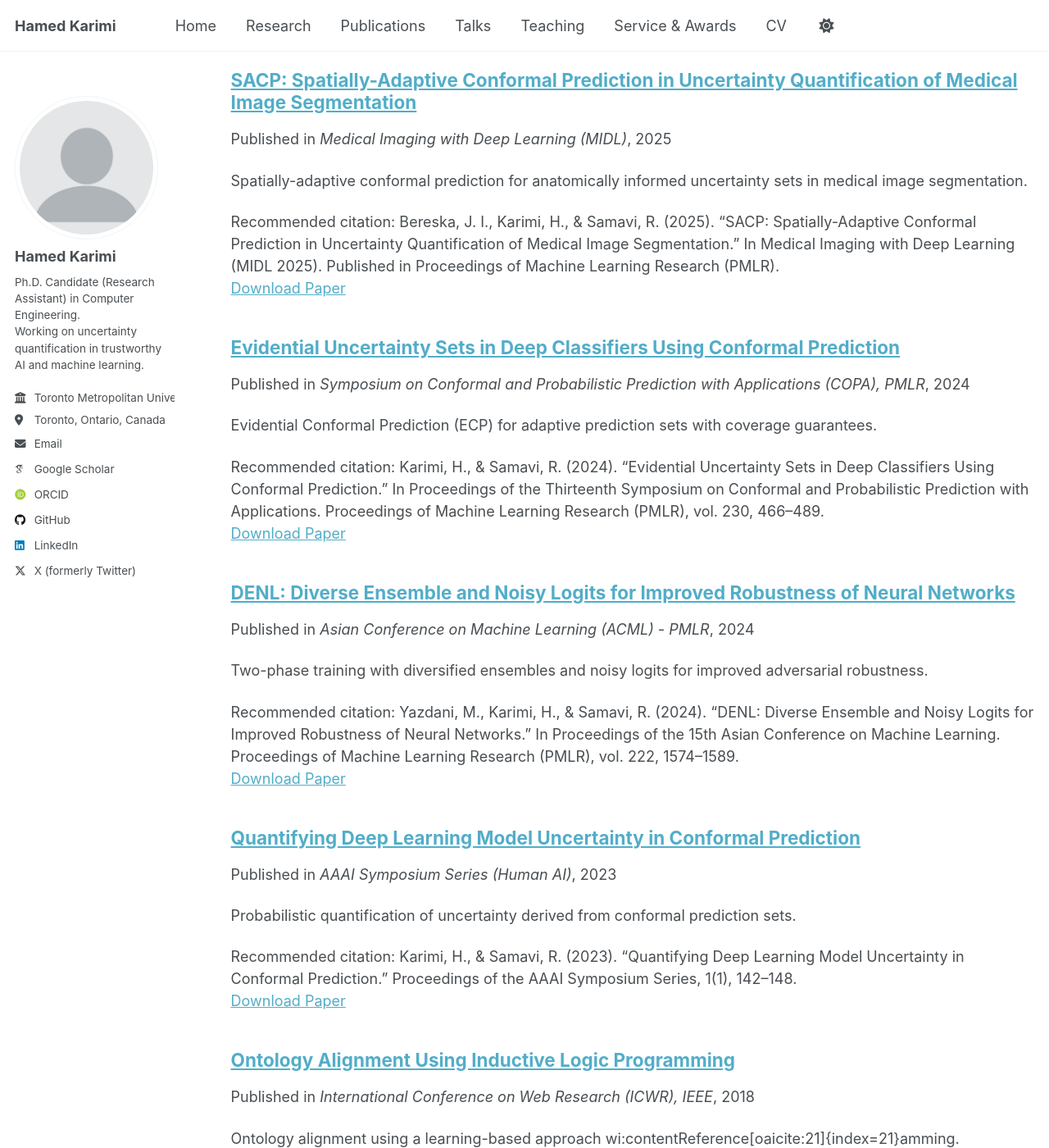
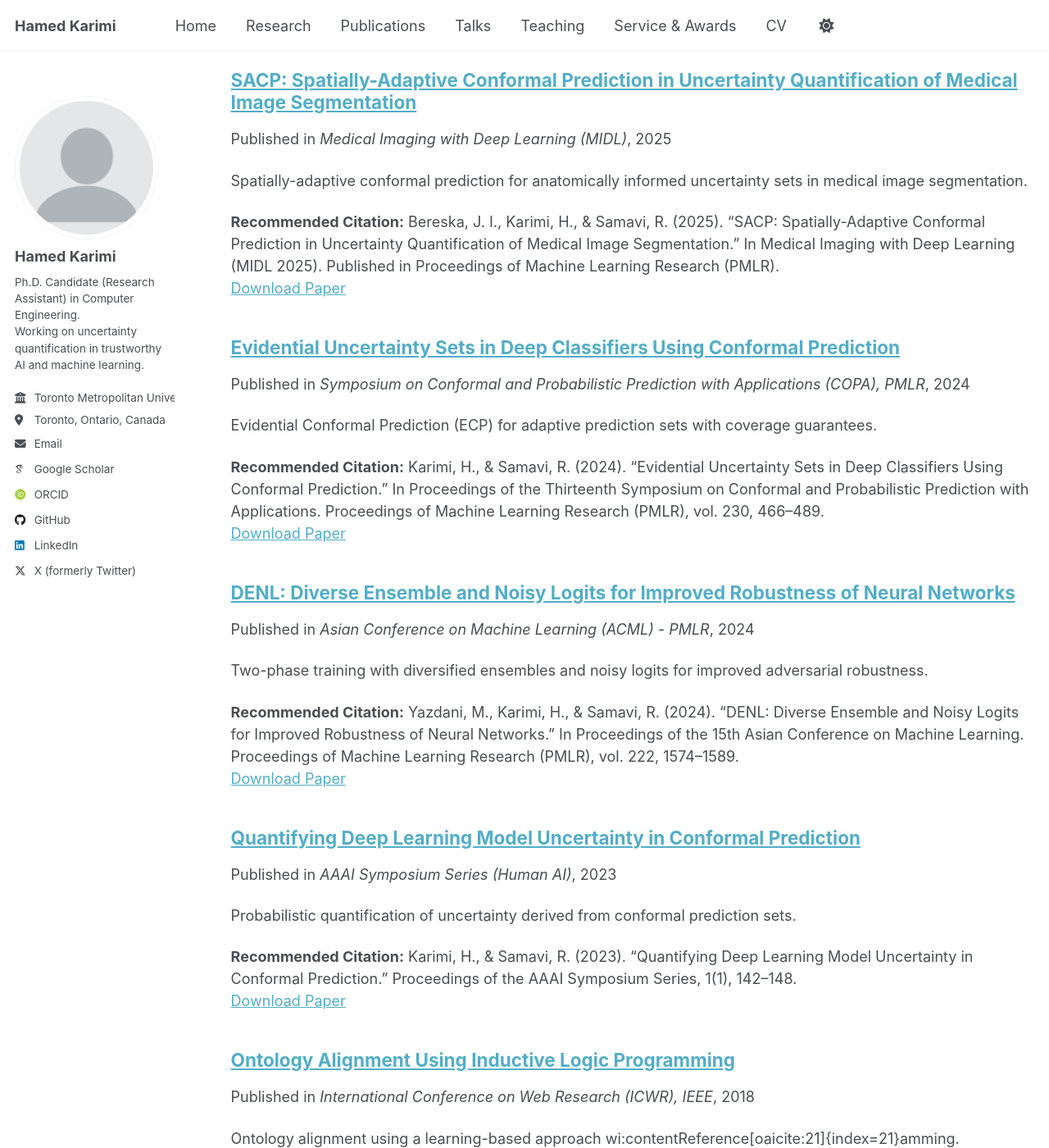
Before and after one commit to hamedmx/hamedmx.github.io, a Jekyll site: the page built from _pages/publications.html, in a window 1280 px wide and 1400 px high, scrolled down 220 px. Shown: the whole window at 82% size. Built offline with Jekyll 4.4.1, drawn with Linux system fonts in a browser that asks for light colours; some web fonts are replaced; a script that is not in the unit is left out; some of the changed text lies outside the part shown.

```diff
--- a/_includes/archive-single.html
+++ b/_includes/archive-single.html
@@ -53,21 +53,21 @@
     {% endif %}
 
     {% if post.citation and post.paperurl and post.slidesurl and post.bibtexurl %}
-      <p>Recommended citation: {{ post.citation }}<br /><a href="{{ post.paperurl }}">Download Paper</a> | <a href="{{ post.slidesurl }}">Download Slides</a> | <a href="{{ post.bibtexurl }}">Download Bibtex</a></p>
+      <p><strong>Recommended Citation:</strong> {{ post.citation }}<br /><a href="{{ post.paperurl }}">Download Paper</a> | <a href="{{ post.slidesurl }}">Download Slides</a> | <a href="{{ post.bibtexurl }}">Download Bibtex</a></p>
     {% elsif post.citation and post.paperurl and post.slidesurl %}
-      <p>Recommended citation: {{ post.citation }}<br /><a href="{{ post.paperurl }}">Download Paper</a> | <a href="{{ post.slidesurl }}">Download Slides</a></p>
+      <p><strong>Recommended Citation:</strong> {{ post.citation }}<br /><a href="{{ post.paperurl }}">Download Paper</a> | <a href="{{ post.slidesurl }}">Download Slides</a></p>
     {% elsif post.citation and post.paperurl and post.bibtexurl %}
-      <p>Recommended citation: {{ post.citation }}<br /><a href="{{ post.paperurl }}">Download Paper</a> | <a href="{{ post.bibtexurl }}">Download Bibtex</a></p>
+      <p><strong>Recommended Citation:</strong> {{ post.citation }}<br /><a href="{{ post.paperurl }}">Download Paper</a> | <a href="{{ post.bibtexurl }}">Download Bibtex</a></p>
     {% elsif post.citation and post.paperurl %}
-      <p>Recommended citation: {{ post.citation }}<br /><a href="{{ post.paperurl }}">Download Paper</a></p>
+      <p><strong>Recommended Citation:</strong> {{ post.citation }}<br /><a href="{{ post.paperurl }}">Download Paper</a></p>
     {% elsif post.citation and post.slidesurl and post.bibtexurl %}
-      <p>Recommended citation: {{ post.citation }}<br /><a href="{{ post.slidesurl }}">Download Slides</a> | <a href="{{ post.bibtexurl}}">Download Bibtex</a></p>
+      <p><strong>Recommended Citation:</strong> {{ post.citation }}<br /><a href="{{ post.slidesurl }}">Download Slides</a> | <a href="{{ post.bibtexurl}}">Download Bibtex</a></p>
     {% elsif post.citation and post.slidesurl %}
-      <p>Recommended citation: {{ post.citation }}<br /><a href="{{ post.slidesurl }}">Download Slides</a></p>
+      <p><strong>Recommended Citation:</strong> {{ post.citation }}<br /><a href="{{ post.slidesurl }}">Download Slides</a></p>
     {% elsif post.citation and post.bibtexurl %}
-      <p>Recommended citation: {{ post.citation }}<br /><a href="{{ post.bibtexurl }}">Download Bibtex</a></p>
+      <p><strong>Recommended Citation:</strong> {{ post.citation }}<br /><a href="{{ post.bibtexurl }}">Download Bibtex</a></p>
     {% elsif post.citation %}
-      <p>Recommended citation: {{ post.citation }}</p>
+      <p><strong>Recommended Citation:</strong> {{ post.citation }}</p>
     {% elsif post.paperurl and post.bibtexurl %}
       <p><a href=" {{ post.paperurl }} ">Download Paper</a> | <a href="{{ post.bibtexurl }}">Download Bibtex</a></p>
     {% elsif post.paperurl %}
```
